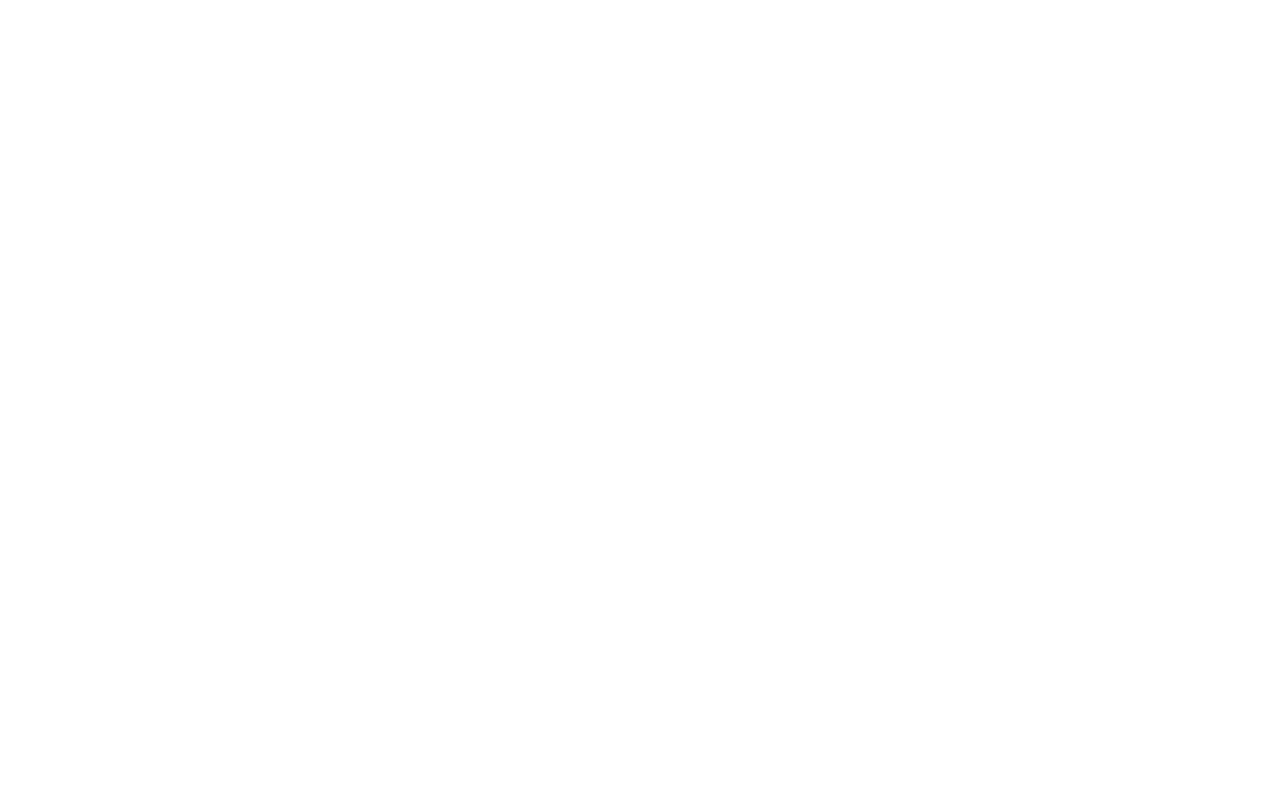
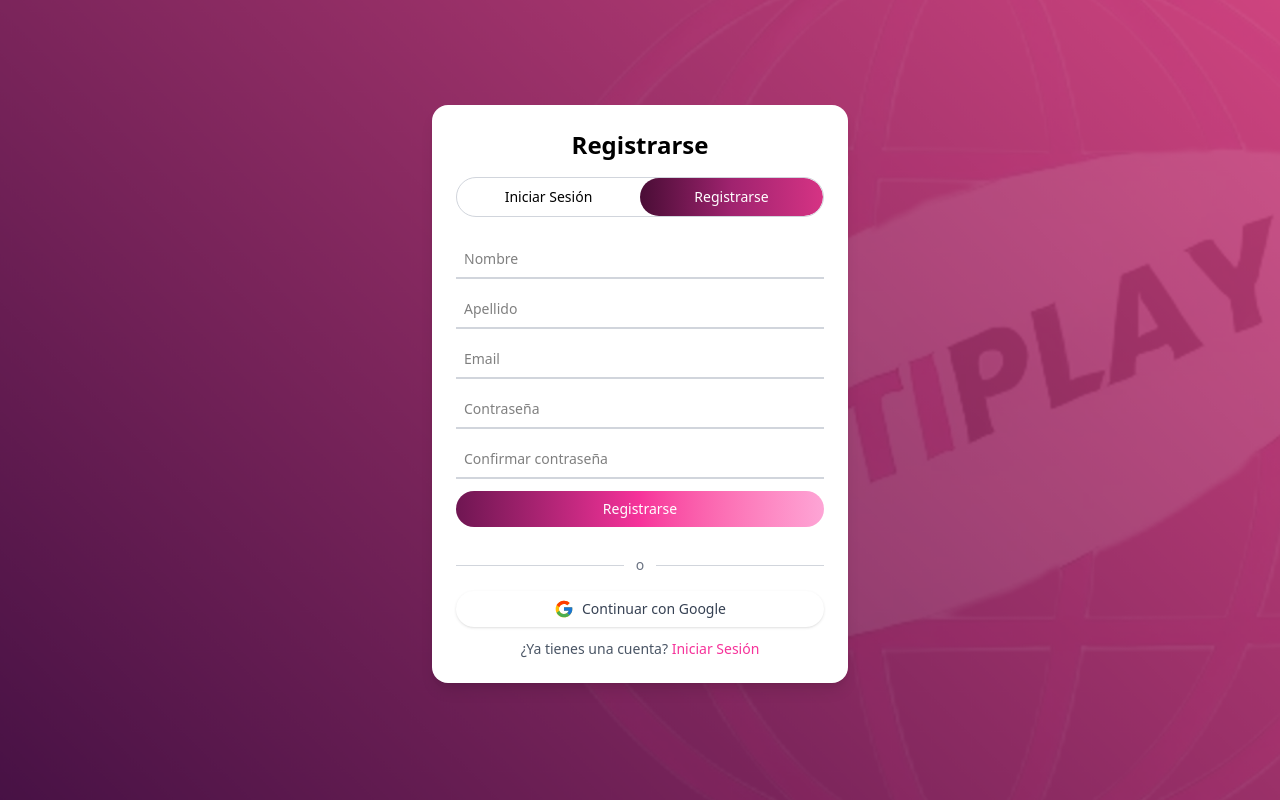
Before and after one commit to VivianaMunozCastrillon/News_Blog, a React (Vite) app: page /register in a window 1280 px wide. Before the commit this address had no page. Built offline with nearby package versions, Linux system fonts and the light colour scheme.

Commit message:
camilo 2

```diff
--- a/src/pages/LoginPage.jsx
+++ b/src/pages/LoginPage.jsx
@@ -7,8 +7,8 @@
 import { UserAuth } from "../context/AuthContext";
 import { FcGoogle } from "react-icons/fc";
 
-function LoginPage() {
-  const [isLoginMode, setIsLoginMode] = useState(true);
+function LoginPage({ defaultToRegister = false }) {
+  const [isLoginMode, setIsLoginMode] = useState(!defaultToRegister);
   const [message, setMessage] = useState("");
   const [messageType, setMessageType] = useState("");
   const [loading, setLoading] = useState(false);
--- /dev/null
+++ b/src/pages/RegisterPage.jsx
@@ -0,0 +1,9 @@
+import React from 'react';
+import LoginPage from './LoginPage';
+
+// This component simply renders the LoginPage but tells it to start in registration mode.
+const RegisterPage = () => {
+  return <LoginPage defaultToRegister={true} />;
+};
+
+export default RegisterPage;
--- a/src/routes/routes.jsx
+++ b/src/routes/routes.jsx
@@ -1,13 +1,14 @@
 import { Routes, Route } from "react-router-dom";
 import LoginPage from "../pages/LoginPage";
 import HomePage from "../pages/HomePage";
-
+import RegisterPage from "../pages/RegisterPage";
 
 export function MyRoutes() {
   return (
     <Routes>
       <Route path="/" element={<HomePage />} />
       <Route path="/login" element={<LoginPage />} />
+      <Route path="/register" element={<RegisterPage />} />
     </Routes>
   );
 }
```
